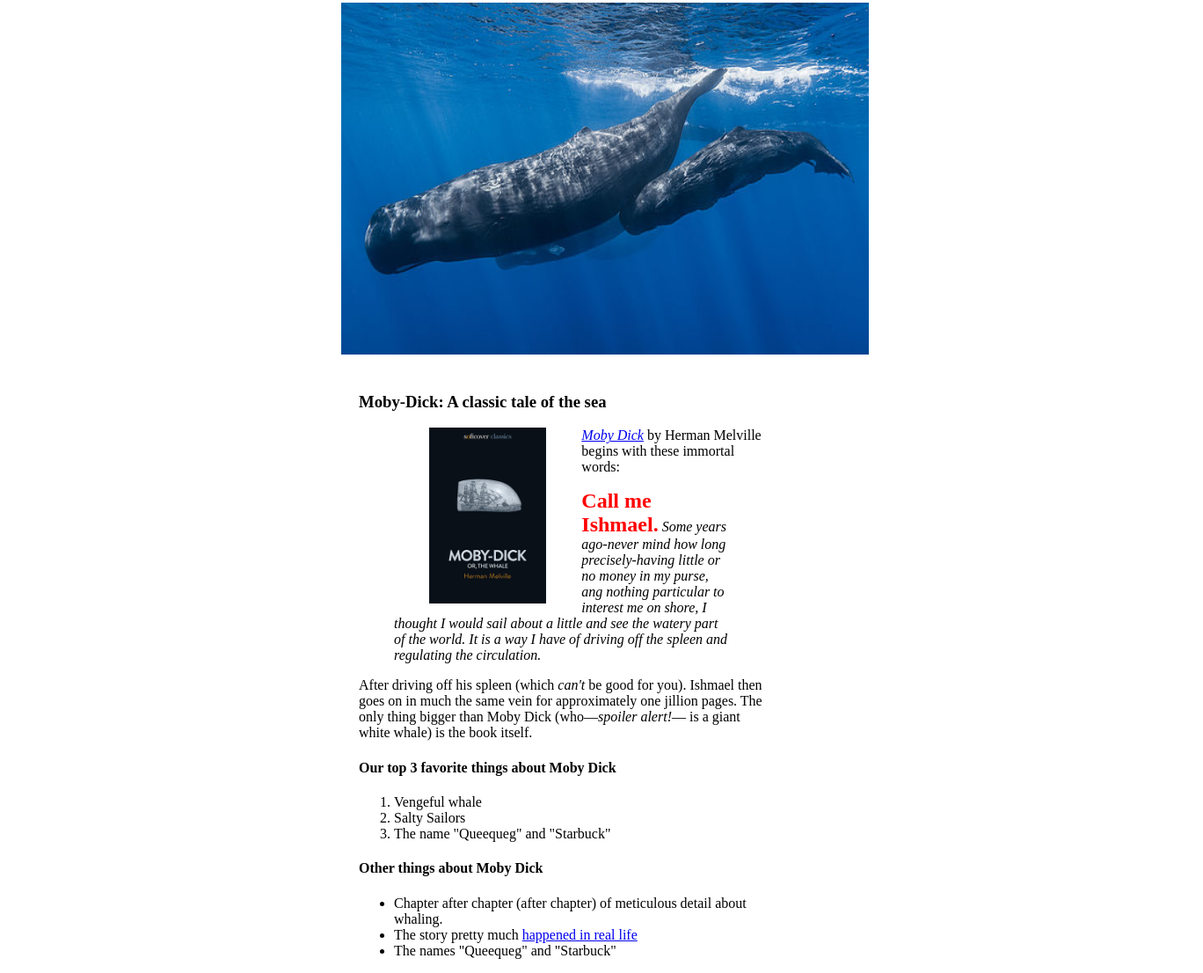
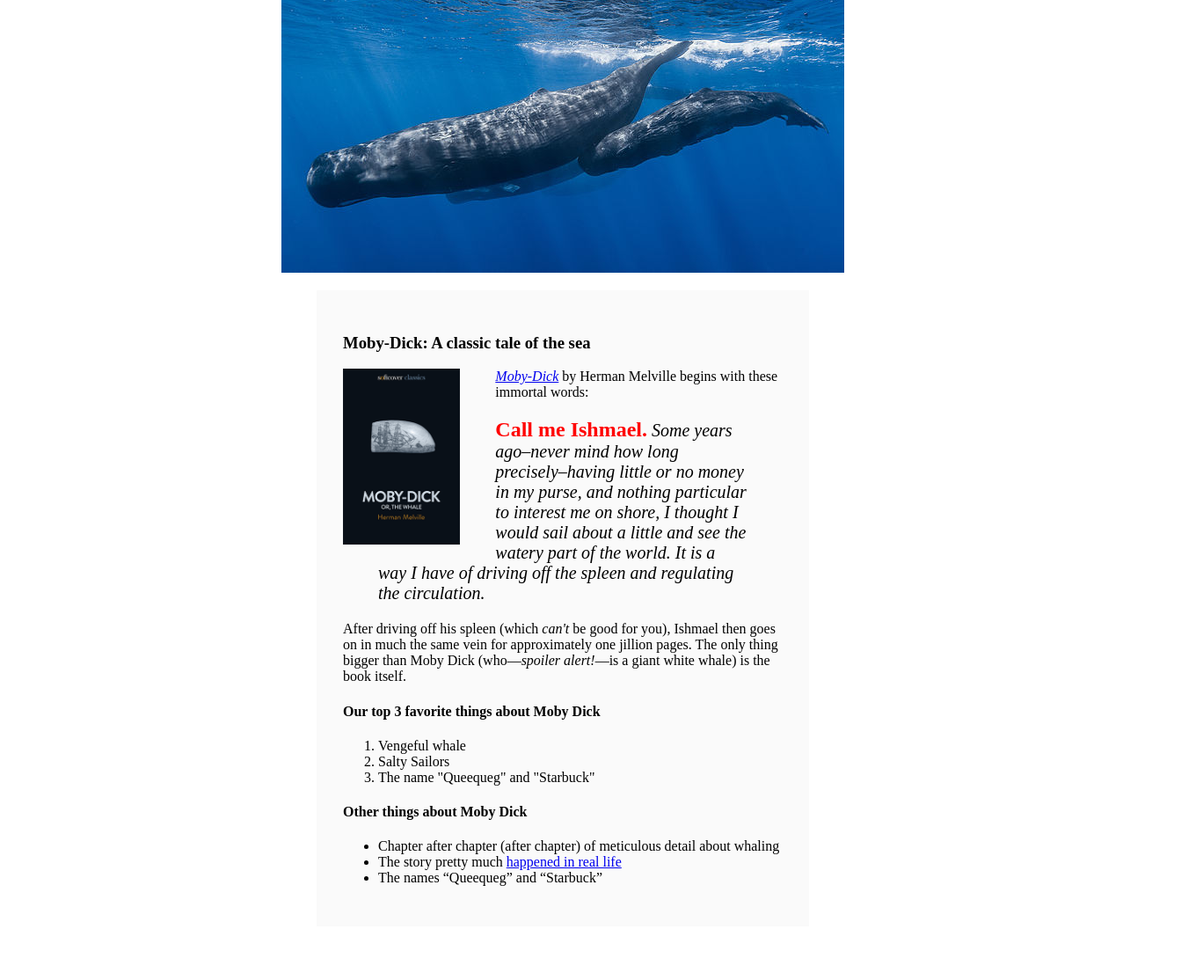
Before and after one commit to cayoooooy/learning-html-layout-and-styling, a plain HTML site: page index.html in a window 1280 px wide. Shown: the part 253-1359 px from the top of the page at 88% size, 1368 px wide, since content can reach past the window. After the commit the page ends 1326 px from the top, so only its background shows below. Drawn offline with Linux system fonts and the light colour scheme.

Commit message:
Added the file main css

```diff
--- /dev/null
+++ b/css/main.css
@@ -0,0 +1,8 @@
+.block--centered {
+    display: block;
+    margin: 0 auto;
+  }
+
+  .text--centered {
+    text-align: center;
+  }
--- a/index.html
+++ b/index.html
@@ -1,29 +1,66 @@
 <!DOCTYPE html>
-<html lang="en">
+<html>
   <head>
-    <meta charset="UTF-8">
-    <meta http-equiv="X-UA-Compatible" content="IE=edge">
-    <meta name="viewport" content="width=device-width, initial-scale=1.0">
     <title>Moby Dick</title>
+    <meta charset="utf-8" />
+    <link rel="stylesheet" href="css/main.css" />
   </head>
   <body>
-    <h1 style="text-align: center; margin-bottom: 40px; margin-top: 20px;"> A Softcover Book Report </h1>
-    <h2 style="text-align: center; margin-bottom: 80px;"> Moby-Dick (or, The Whale) </h2>
+    <!-- much here to be styled, will do so in last section -->
+    <header style="margin-bottom: 80px" class="text--centered">
+      <h1>A Softcover Book Report</h1>
+      <h2>Moby-Dick (or, The Whale)</h2>
+    </header>
+
     <div>
-    <p> The <a href="https://www.softcover.io/" target="_blank">Softcover</a> publishing platform was designed mainly for ebooks like some popular IT textbooks but it's also good for making more traditional books, such as the novel <em>Moby-Dick</em> by Herman Melville (sometimes written as <em>Moby Dick</em>). We present below a short and affectionately irreverent book report on this classic of American literature. </p>
+      <p>
+        The <a href="https://www.softcover.io/">Softcover</a> publishing
+        platform was designed mainly for ebooks like some popular IT textbooks
+        but it's also good for making more traditional books, such as the novel
+        <em>Moby-Dick</em> by Herman Melville (sometimes written as
+        <em>Moby Dick</em>). We present below a short and affectionately
+        irreverent book report on this classic of American literature.
+      </p>
     </div>
-    <img src="images/sperm_whales.jpg" alt="a picture of a sperm whale" height="400px" width="600px" style=" margin: 00px 380px 20px 380px;"/>
-<h3 style="margin-right: 400px;
-margin-left: 400px;"> Moby-Dick: A classic tale of the sea</h3>
-<div>
 
-<p> <a href="https://www.softcover.io/read/6070fb03/moby-dick" target="_blank"> <img src="images/moby_dick.png" alt="Moby Dick" height="200px" style="float: left; margin: 0px 40px 0px 0px; margin-left: 480px; margin-right: 480;"/> </a></p>
-<p style="margin-right: 400px;
-margin-left: 400px;"> <a href="https://www.softcover.io/read/6070fb03/moby-dick" target="_blank"> <em>Moby Dick</em></a> by Herman Melville begins with these immortal words:</p>
-<blockquote style="font-style: italic; dont-size: 20px">
-    <p
-        style="margin-right: 400px;
-        margin-left: 400px;">
+    <a href="https://commons.wikimedia.org/wiki/File:Sperm_whale_pod.jpg">
+      <img src="images/sperm_whales.jpg" class="block--centered" />
+    </a>
+    <div
+      style="
+        width: 500px;
+        margin: 20px auto;
+        padding: 30px;
+        background-color: #fafafa;
+      "
+    >
+      <h3>Moby-Dick: A classic tale of the sea</h3>
+
+      <az
+        href="https://www.softcover.io/read/6070fb03/moby-dick"
+        target="_blank"
+        rel="noopener"
+      >
+        <img
+          src="images/moby_dick.png"
+          alt="Moby Dick"
+          style="height: 200px; float: left; margin: 0 40px 0 0"
+        />
+      </az>
+
+      <p>
+        <a
+          href="https://www.softcover.io/read/6070fb03/moby-dick"
+          target="_blank"
+          rel="noopener"
+        >
+          <em>Moby-Dick</em></a
+        >
+        by Herman Melville begins with these immortal words:
+      </p>
+
+      <blockquote style="font-style: italic; font-size: 20px">
+        <p>
           <span
             style="
               font-style: normal;
@@ -31,36 +68,49 @@ margin-left: 400px;"> <a href="https://www.softcover.io/read/6070fb03/moby-dick"
               font-weight: bold;
               color: #ff0000;
             "
-
-        >Call me Ishmael.</span> Some years ago-never mind how long precisely-having little or no money in my purse, ang nothing particular to interest me on shore, I thought I would sail about a little and see the watery part of the world. It is a way I have of driving off the spleen and regulating the circulation.
+            >Call me Ishmael.</span
+          >
+          Some years ago–never mind how long precisely–having little or no money
+          in my purse, and nothing particular to interest me on shore, I thought
+          I would sail about a little and see the watery part of the world. It
+          is a way I have of driving off the spleen and regulating the
+          circulation.
         </p>
       </blockquote>
-<p style="margin-right: 400px;
-margin-left: 400px;"> After driving off his spleen (which <em>can't</em> be good for you). Ishmael then goes on in much the same vein for approximately one jillion pages. The only thing bigger than Moby Dick (who—<em>spoiler alert!</em>— is a giant white whale) is the book itself.</p>
 
-<h4 style="margin-right: 400px;
-margin-left: 400px;"> Our top 3 favorite things about Moby Dick </h4>
-<ol style="margin-right: 400px;
-margin-left: 400px;" >
-    <li> Vengeful whale</li>
+      <p>
+        After driving off his spleen (which <em>can't</em> be good for you),
+        Ishmael then goes on in much the same vein for approximately one jillion
+        pages. The only thing bigger than Moby Dick (who—<em>spoiler alert!</em
+        >—is a giant white whale) is the book itself.
+      </p>
+
+      <h4>Our top 3 favorite things about Moby Dick</h4>
+
+      <ol>
+        <li>Vengeful whale</li>
         <li>Salty Sailors</li>
         <li>The name "Queequeg" and "Starbuck"</li>
       </ol>
-<h4 style="margin-right: 400px;
-margin-left: 400px;" >Other things about Moby Dick</h4>
-<ul style="margin-right: 400px;
-margin-left: 400px;">
+
+      <h4>Other things about Moby Dick</h4>
+
+      <ul>
         <li>
-        Chapter after chapter (after chapter) of meticulous detail about whaling.
-
+          Chapter after chapter (after chapter) of meticulous detail about
+          whaling
         </li>
-    <li> The story pretty much
-        <a href="https://en.wikipedia.org/wiki/Essex_(whaleship)" target="_blank"
-        rel="noopener">happened in real life</a>
+        <li>
+          The story pretty much
+          <a
+            href="https://en.Wikipedia.org/wiki/Essex_(whaleship)"
+            target="_blank”"
+            rel="noopener"
+            >happened in real life</a
+          >
         </li>
-    <li> The names "Queequeg" and "Starbuck"</li>
+        <li>The names “Queequeg” and “Starbuck”</li>
       </ul>
-
     </div>
   </body>
 </html>
```
Lines whose indentation alone changed are shown as unchanged.
